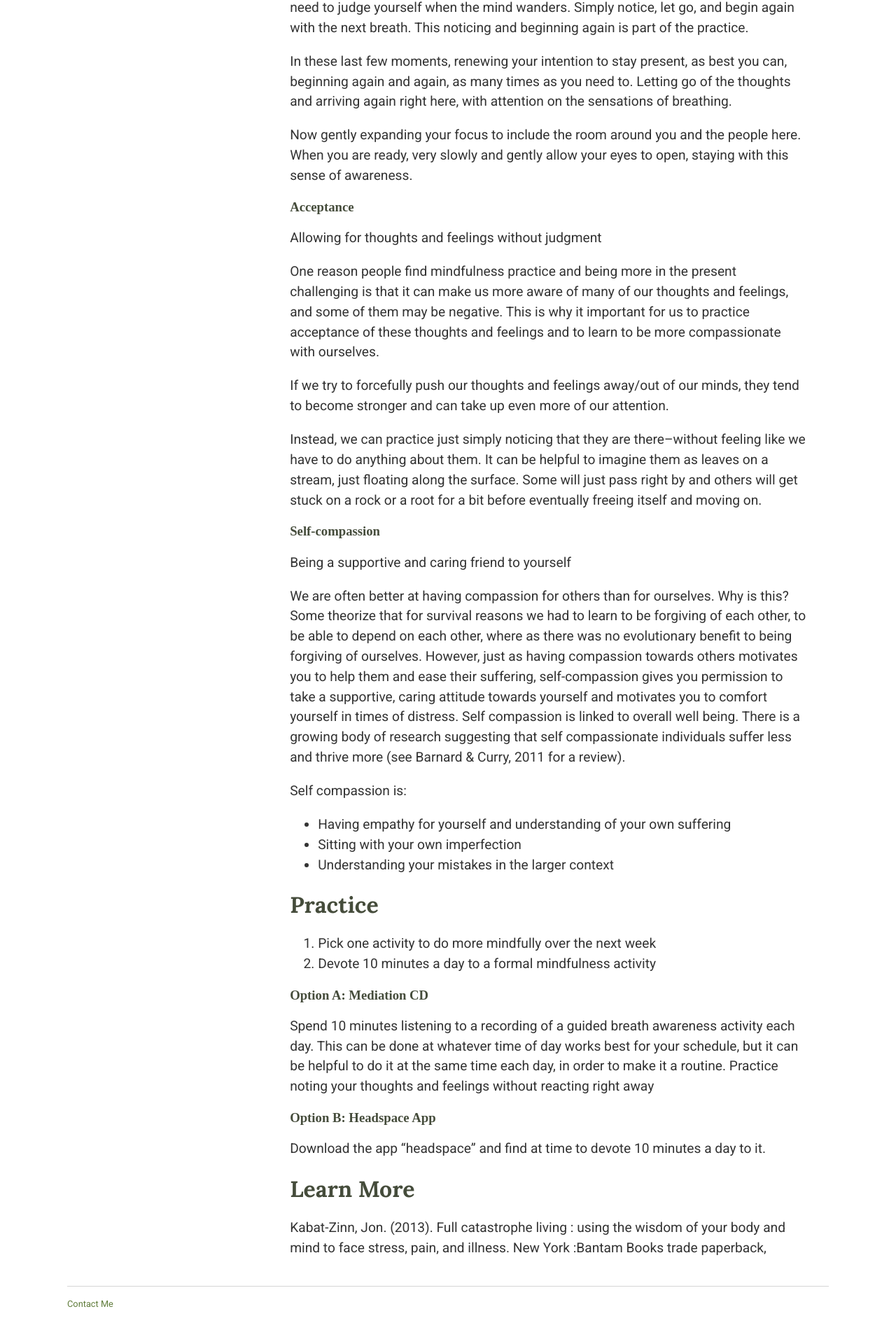
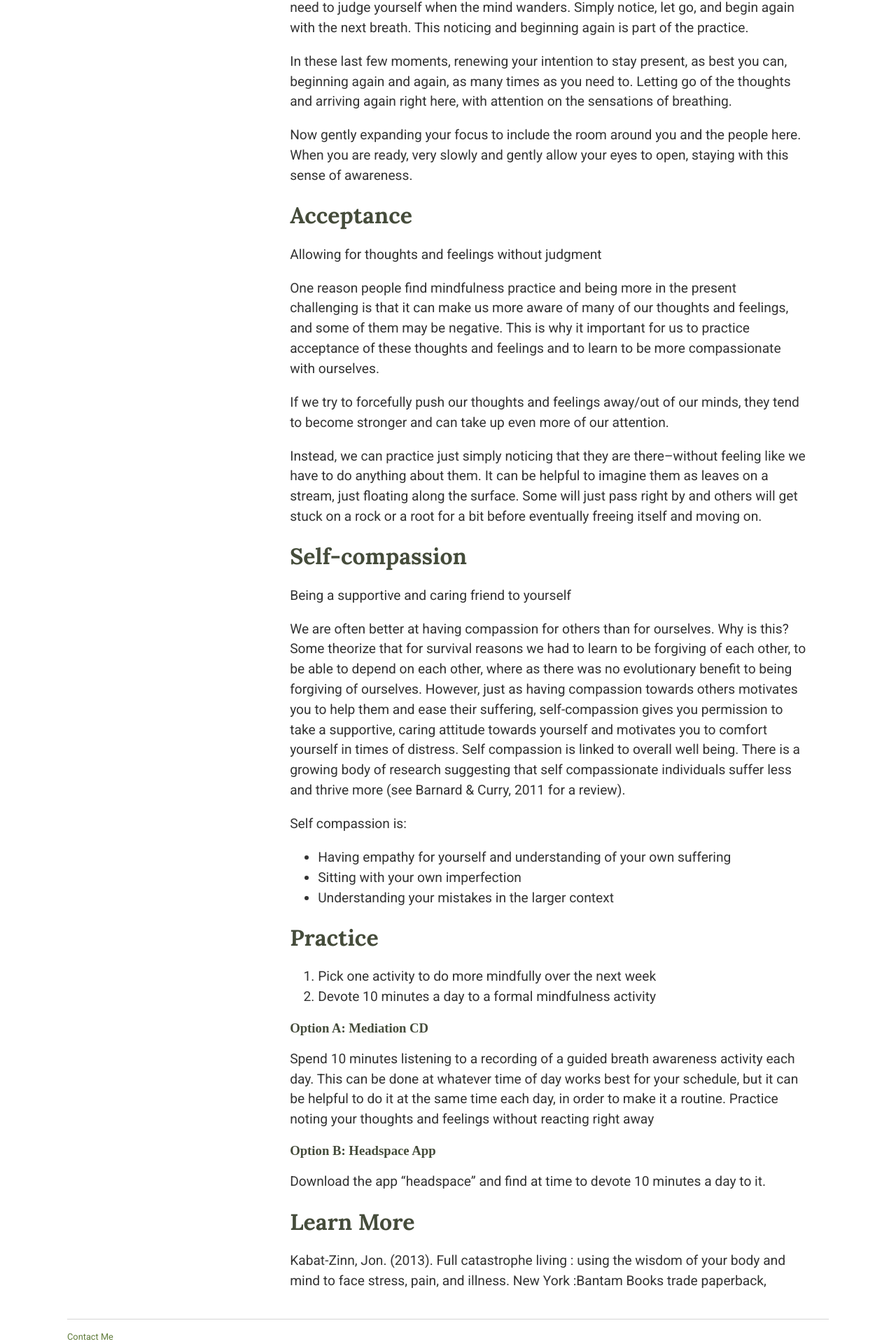
Before and after one commit to mtorres253/mtorres253.github.io, a Jekyll site: the page built from chapt-2/index.md, in a window 1280 px wide. Shown: the part 3978-5898 px from the top of the page at 70% size. Built offline with Jekyll 4.4.1, drawn with Linux system fonts in a browser that asks for light colours; nearby versions of some CDN libraries; before the commit the page ends 5851 px from its top, so only the background shows below that.

```diff
--- a/chapt-2/index.md
+++ b/chapt-2/index.md
@@ -65,7 +65,7 @@ In these last few moments, renewing your intention to stay present, as best you
 
 Now gently expanding your focus to include the room around you and the people here. When you are ready, very slowly and gently allow your eyes to open, staying with this sense of awareness.
 
-### Acceptance
+# Acceptance
 Allowing for thoughts and feelings without judgment
 
 One reason people find mindfulness practice and being more in the present challenging is that it can make us more aware of many of our thoughts and feelings, and some of them may be negative. This is why it important for us to practice acceptance of these thoughts and feelings and to learn to be more compassionate with ourselves.
@@ -74,7 +74,7 @@ If we try to forcefully push our thoughts and feelings away/out of our minds, th
 
 Instead, we can practice just simply noticing that they are there--without feeling like we have to do anything about them. It can be helpful to imagine them as leaves on a stream, just floating along the surface. Some will just pass right by and others will get stuck on a rock or a root for a bit before eventually freeing itself and moving on.
 
-### Self-compassion
+# Self-compassion
 Being a supportive and caring friend to yourself
 
 We are often better at having compassion for others than for ourselves. Why is this? Some theorize that for survival reasons we had to learn to be forgiving of each other, to be able to depend on each other, where as there was no evolutionary benefit to being forgiving of ourselves.
```
